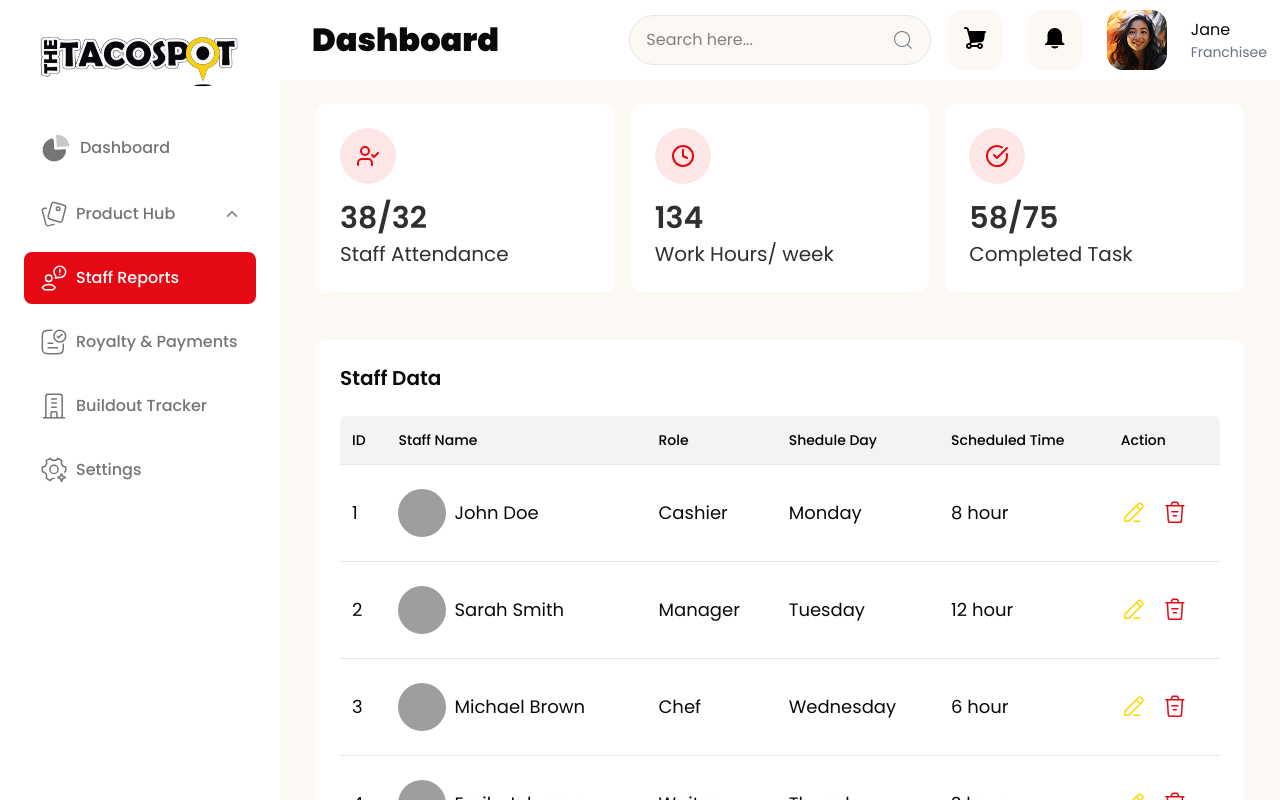
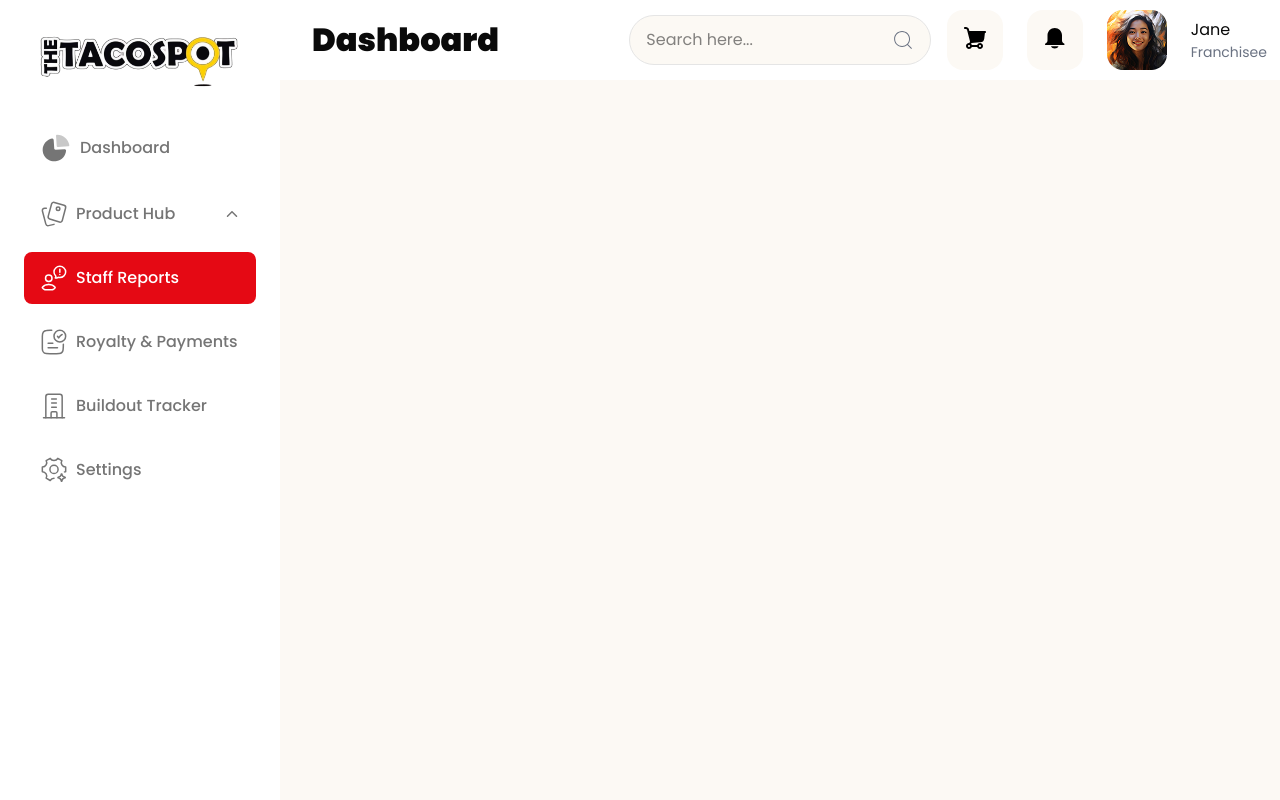
Before and after one commit to Webgenius0/jesus-react-frontend, a React (Vite) app: page /franchisee-dashboard/staff-reports in a window 1280 px wide. Built offline with nearby package versions, Linux system fonts and the light colour scheme; grey boxes are pictures that could not be loaded.

Commit message:
StaffReports commit

```diff
--- a/src/Pages/FranchiseeDashboardPages/StaffReports.jsx
+++ b/src/Pages/FranchiseeDashboardPages/StaffReports.jsx
@@ -6,9 +6,9 @@ import React from "react";
 export default function StaffReports() {
   return (
     <div className="space-y-12">
-      <StaffReportsTopSection />
+      {/* <StaffReportsTopSection />
       <StaffReportsStaffData />
-      <StaffReportsBottomSectionTab/>
+      <StaffReportsBottomSectionTab/> */}
     </div>
   );
 }
```
